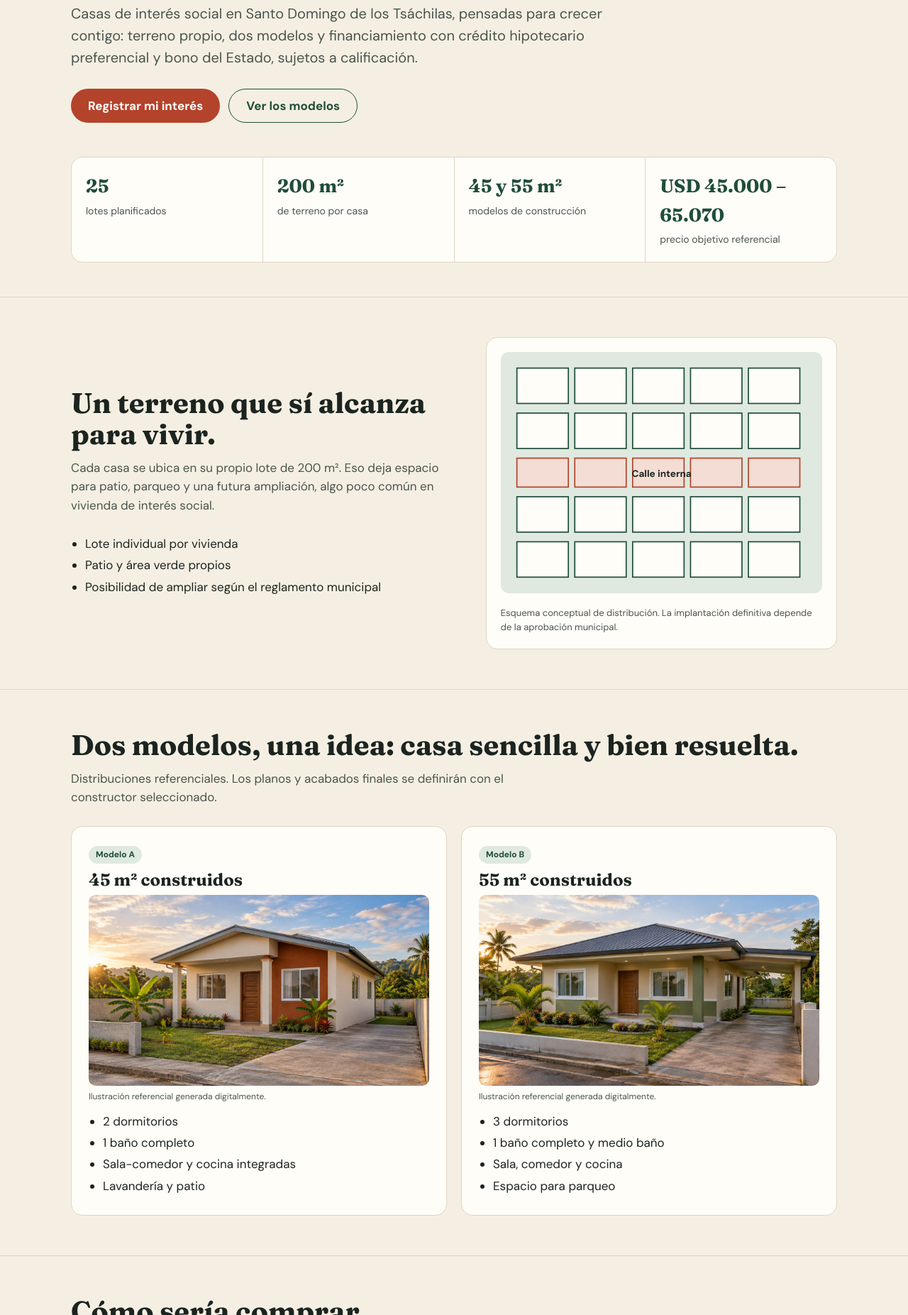
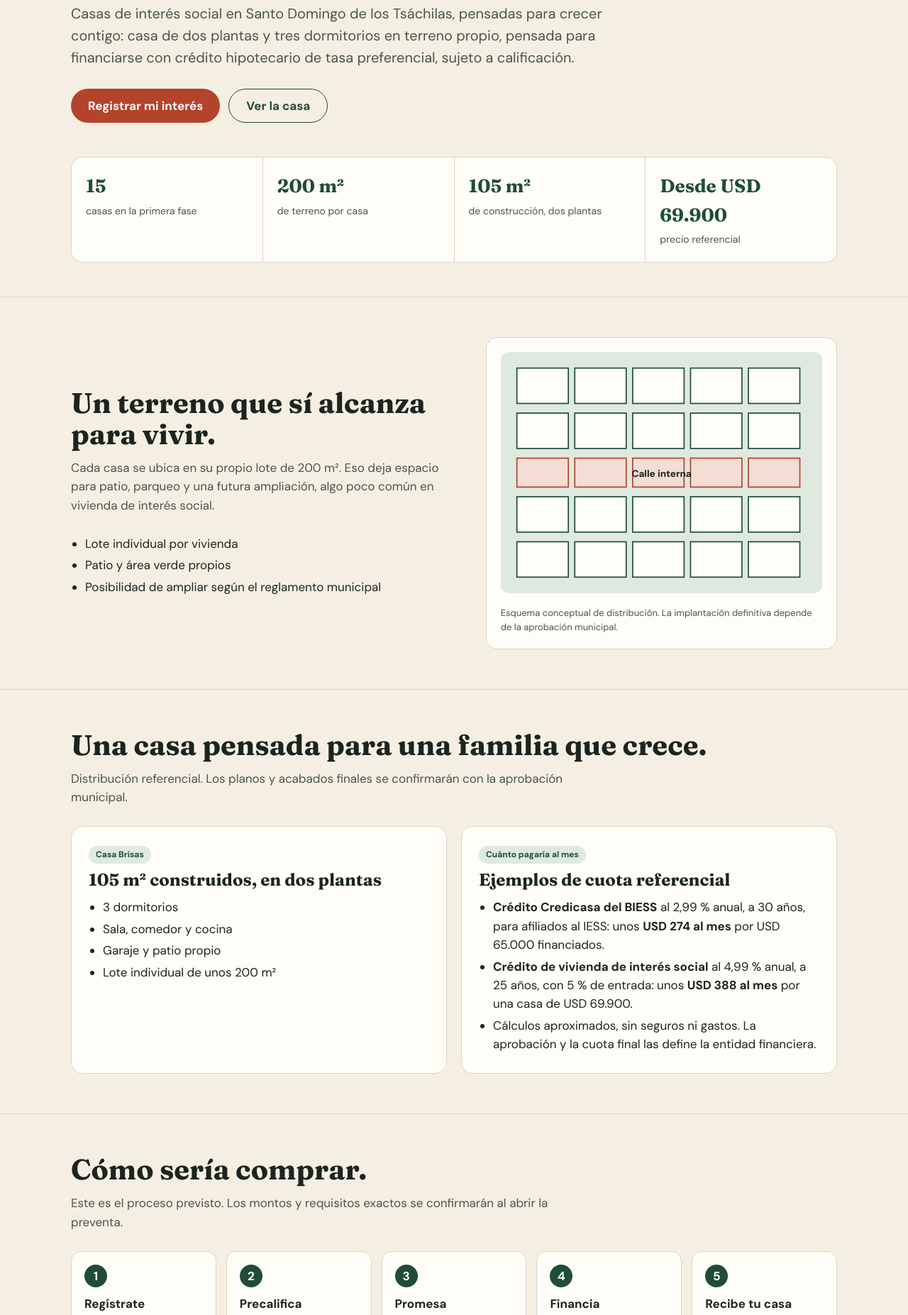
Before and after one commit to Neyt/residencial-aurora, a plain HTML site: page index.html in a window 1280 px wide. Shown: the part 378-2231 px from the top of the page at 71% size. Drawn offline with Linux system fonts and the light colour scheme.

Commit message:
Casa de 105 m² en dos plantas, 15 casas, desde USD 69.900 y créditos 2026
Co-Authored-By: Claude Opus 5.5 <noreply@anthropic.com>
Claude-Session: https://claude.ai/code/session_01LAutxSfmZBEfCceYq6Dijp

```diff
--- a/index.html
+++ b/index.html
@@ -107,16 +107,16 @@ footer .wrap{padding-bottom:8px}
     <div class="hero">
       <div class="eyebrow">Preventa · lista de interés</div>
       <h1>Tu casa propia, en un lote de 200&nbsp;m².</h1>
-      <p class="lead">Casas de interés social en Santo Domingo de los Tsáchilas, pensadas para crecer contigo: terreno propio, dos modelos y financiamiento con crédito hipotecario preferencial y bono del Estado, sujetos a calificación.</p>
+      <p class="lead">Casas de interés social en Santo Domingo de los Tsáchilas, pensadas para crecer contigo: casa de dos plantas y tres dormitorios en terreno propio, pensada para financiarse con crédito hipotecario de tasa preferencial, sujeto a calificación.</p>
       <div class="cta">
         <a class="btn" href="mailto:info@neytorres.com?subject=Quiero%20informaci%C3%B3n%20-%20Residencial%20Aurora">Registrar mi interés</a>
-        <a class="btn alt" href="#modelos">Ver los modelos</a>
+        <a class="btn alt" href="#modelos">Ver la casa</a>
       </div>
       <div class="facts">
-        <div><b>25</b><span>lotes planificados</span></div>
+        <div><b>15</b><span>casas en la primera fase</span></div>
         <div><b>200 m²</b><span>de terreno por casa</span></div>
-        <div><b>45 y 55 m²</b><span>modelos de construcción</span></div>
-        <div><b>USD 45.000 – 65.070</b><span>precio objetivo referencial</span></div>
+        <div><b>105 m²</b><span>de construcción, dos plantas</span></div>
+        <div><b>Desde USD 69.900</b><span>precio referencial</span></div>
       </div>
     </div>
   </div>
@@ -133,7 +133,7 @@ footer .wrap{padding-bottom:8px}
         </ul>
       </div>
       <div class="plan">
-        <svg viewBox="0 0 400 300" role="img" aria-label="Esquema referencial de 25 lotes en cinco filas de cinco">
+        <svg viewBox="0 0 400 300" role="img" aria-label="Esquema conceptual de lotes a ambos lados de una calle interna">
           <rect x="0" y="0" width="400" height="300" rx="10" fill="#dfe9df"/>
           <g fill="#fffdf8" stroke="#1f4d3a" stroke-width="1.5">
             <rect x="20" y="20" width="64" height="44"/><rect x="92" y="20" width="64" height="44"/><rect x="164" y="20" width="64" height="44"/><rect x="236" y="20" width="64" height="44"/><rect x="308" y="20" width="64" height="44"/>
@@ -153,31 +153,26 @@ footer .wrap{padding-bottom:8px}
 
   <section class="blk" id="modelos">
     <div class="wrap">
-      <h2>Dos modelos, una idea: casa sencilla y bien resuelta.</h2>
-      <p class="sub">Distribuciones referenciales. Los planos y acabados finales se definirán con el constructor seleccionado.</p>
+      <h2>Una casa pensada para una familia que crece.</h2>
+      <p class="sub">Distribución referencial. Los planos y acabados finales se confirmarán con la aprobación municipal.</p>
       <div class="cards">
         <article class="card">
-          <span class="tag">Modelo A</span>
-          <h3>45 m² construidos</h3>
-          <img class="shot" src="modelo-a.jpg" width="1344" height="752" loading="lazy" alt="Ilustración referencial del Modelo A: casa de una planta con pórtico, fachada crema y muro terracota, jardín frontal">
-          <p class="cap">Ilustración referencial generada digitalmente.</p>
+          <span class="tag">Casa Brisas</span>
+          <h3>105 m² construidos, en dos plantas</h3>
           <ul>
-            <li>2 dormitorios</li>
-            <li>1 baño completo</li>
-            <li>Sala-comedor y cocina integradas</li>
-            <li>Lavandería y patio</li>
+            <li>3 dormitorios</li>
+            <li>Sala, comedor y cocina</li>
+            <li>Garaje y patio propio</li>
+            <li>Lote individual de unos 200&nbsp;m²</li>
           </ul>
         </article>
         <article class="card">
-          <span class="tag">Modelo B</span>
-          <h3>55 m² construidos</h3>
-          <img class="shot" src="modelo-b.jpg" width="1344" height="752" loading="lazy" alt="Ilustración referencial del Modelo B: casa de una planta con pórtico amplio, cochera lateral, fachada arena con franja verde">
-          <p class="cap">Ilustración referencial generada digitalmente.</p>
+          <span class="tag">Cuánto pagaría al mes</span>
+          <h3>Ejemplos de cuota referencial</h3>
           <ul>
-            <li>3 dormitorios</li>
-            <li>1 baño completo y medio baño</li>
-            <li>Sala, comedor y cocina</li>
-            <li>Espacio para parqueo</li>
+            <li><b>Crédito Credicasa del BIESS</b> al 2,99&nbsp;% anual, a 30 años, para afiliados al IESS: unos <b>USD 274 al mes</b> por USD 65.000 financiados.</li>
+            <li><b>Crédito de vivienda de interés social</b> al 4,99&nbsp;% anual, a 25 años, con 5&nbsp;% de entrada: unos <b>USD 388 al mes</b> por una casa de USD 69.900.</li>
+            <li>Cálculos aproximados, sin seguros ni gastos. La aprobación y la cuota final las define la entidad financiera.</li>
           </ul>
         </article>
       </div>
@@ -190,12 +185,12 @@ footer .wrap{padding-bottom:8px}
       <p class="sub">Este es el proceso previsto. Los montos y requisitos exactos se confirmarán al abrir la preventa.</p>
       <ol class="steps">
         <li><b>Regístrate</b><span>Déjanos tus datos y te avisamos primero.</span></li>
-        <li><b>Califica</b><span>Revisamos si tu hogar cumple los requisitos de vivienda de interés social.</span></li>
-        <li><b>Reserva</b><span>Eliges modelo y lote con una reserva.</span></li>
-        <li><b>Financia</b><span>Crédito hipotecario preferencial y bono del Estado, sujetos a aprobación.</span></li>
+        <li><b>Precalifica</b><span>Revisamos contigo si calificas al crédito del BIESS o de un banco.</span></li>
+        <li><b>Promesa</b><span>Eliges tu lote y firmas una promesa de compraventa ante notario.</span></li>
+        <li><b>Financia</b><span>Crédito hipotecario de tasa preferencial, sujeto a aprobación.</span></li>
         <li><b>Recibe tu casa</b><span>Escrituras y entrega según el cronograma del constructor.</span></li>
       </ol>
-      <p class="sub" style="margin-top:18px">Referencias normativas: bono de hasta USD 10.000 según el Decreto Ejecutivo 441 de 2026; crédito preferencial de vivienda de interés social con tasa referencial de 4,99&nbsp;% anual. Las condiciones dependen de cada programa y de la calificación del hogar.</p>
+      <p class="sub" style="margin-top:18px">Referencias: crédito Credicasa del BIESS al 2,99&nbsp;% anual para vivienda nueva con avalúo de hasta USD 71.504,70; crédito de vivienda de interés social al 4,99&nbsp;% anual para viviendas de hasta USD 85.796 (2026). Las condiciones dependen de cada programa, de la calificación del hogar y del registro del proyecto.</p>
     </div>
   </section>
 
@@ -229,7 +224,7 @@ footer .wrap{padding-bottom:8px}
     <div class="wrap">
       <div class="eyebrow" style="color:inherit;opacity:.8">Convocatoria abierta</div>
       <h1>Buscamos constructores para cotizar el proyecto.</h1>
-      <p>25 casas de interés social en lotes de 200&nbsp;m², en Santo Domingo de los Tsáchilas. Queremos comparar costo por metro cuadrado y plazo entre varios constructores antes de decidir.</p>
+      <p>15 casas de dos plantas y unos 105&nbsp;m² en lotes de 200&nbsp;m², en Santo Domingo de los Tsáchilas. Queremos comparar costo por metro cuadrado y plazo entre varios constructores antes de decidir.</p>
       <a class="btn" href="mailto:info@neytorres.com?subject=Cotizaci%C3%B3n%20-%20Residencial%20Aurora&body=Empresa%3A%0ARegistro%20de%20promotor%20SIIDUVI%3A%0AContacto%3A">Enviar mi cotización</a>
     </div>
   </div>
@@ -239,12 +234,12 @@ footer .wrap{padding-bottom:8px}
       <div>
         <h2>Qué necesitamos en su cotización.</h2>
         <ul class="list">
-          <li>Costo por m² construido y precio total por casa, para el Modelo A (45&nbsp;m²) y el Modelo B (55&nbsp;m²)</li>
+          <li>Costo por m² construido y precio total por casa terminada, para una casa de dos plantas, 3 dormitorios y unos 105&nbsp;m²</li>
           <li>Plazo en meses hasta la primera entrega y ritmo de entrega del resto</li>
           <li>Esquema de pago propuesto (avance de obra u otro)</li>
           <li>Especificaciones y acabados incluidos</li>
           <li>Obras de vivienda de interés social entregadas, con referencias verificables</li>
-          <li>Puede cotizar el proyecto completo o solo una etapa</li>
+          <li>Puede cotizar las 15 casas o solo una tanda de 3 o de 6</li>
         </ul>
       </div>
       <div>
@@ -269,7 +264,7 @@ footer .wrap{padding-bottom:8px}
         <li><b>Entrevista</b><span>Conversamos con los finalistas.</span></li>
         <li><b>Decisión</b><span>Elegimos con criterios claros y los comunicamos a todos.</span></li>
       </ol>
-      <p class="sub" style="margin-top:18px">Recibimos propuestas de forma continua. Las primeras se comparan a mediados de octubre de 2026. Enviar una cotización no genera obligación para ninguna de las partes.</p>
+      <p class="sub" style="margin-top:18px">Recibimos propuestas de forma continua. Enviar una cotización no genera obligación para ninguna de las partes.</p>
       <div class="cta"><a class="btn" href="mailto:info@neytorres.com?subject=Cotizaci%C3%B3n%20-%20Residencial%20Aurora">Escribirnos</a></div>
     </div>
   </section>
@@ -278,7 +273,7 @@ footer .wrap{padding-bottom:8px}
 
 <footer>
   <div class="wrap disc">
-    Residencial Aurora es un nombre de trabajo. Proyecto en desarrollo: no hay unidades a la venta ni reservas abiertas. Precios, medidas, modelos, bono y crédito son referenciales y están sujetos a aprobación municipal, calificación como vivienda de interés social y disponibilidad de los programas del Estado. Las ilustraciones son esquemáticas y no representan el resultado final.
+    Residencial Aurora es un nombre de trabajo. Proyecto en desarrollo: no hay unidades a la venta ni reservas abiertas. Precios, medidas, distribución y condiciones de crédito son referenciales y están sujetos a aprobación municipal, calificación como vivienda de interés social y disponibilidad de los programas del Estado. Las ilustraciones son esquemáticas y no representan el resultado final.
   </div>
 </footer>
 
```
